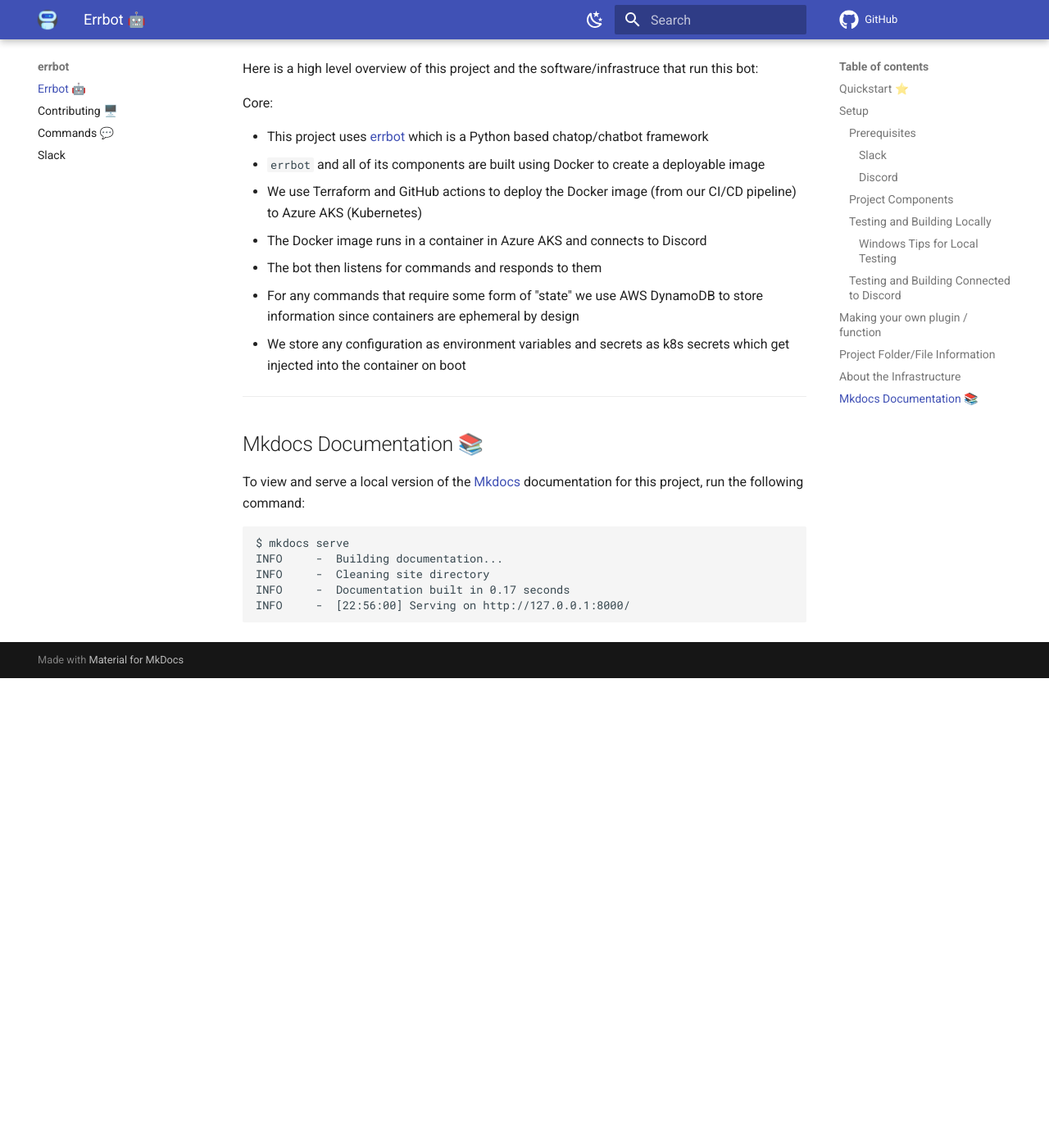
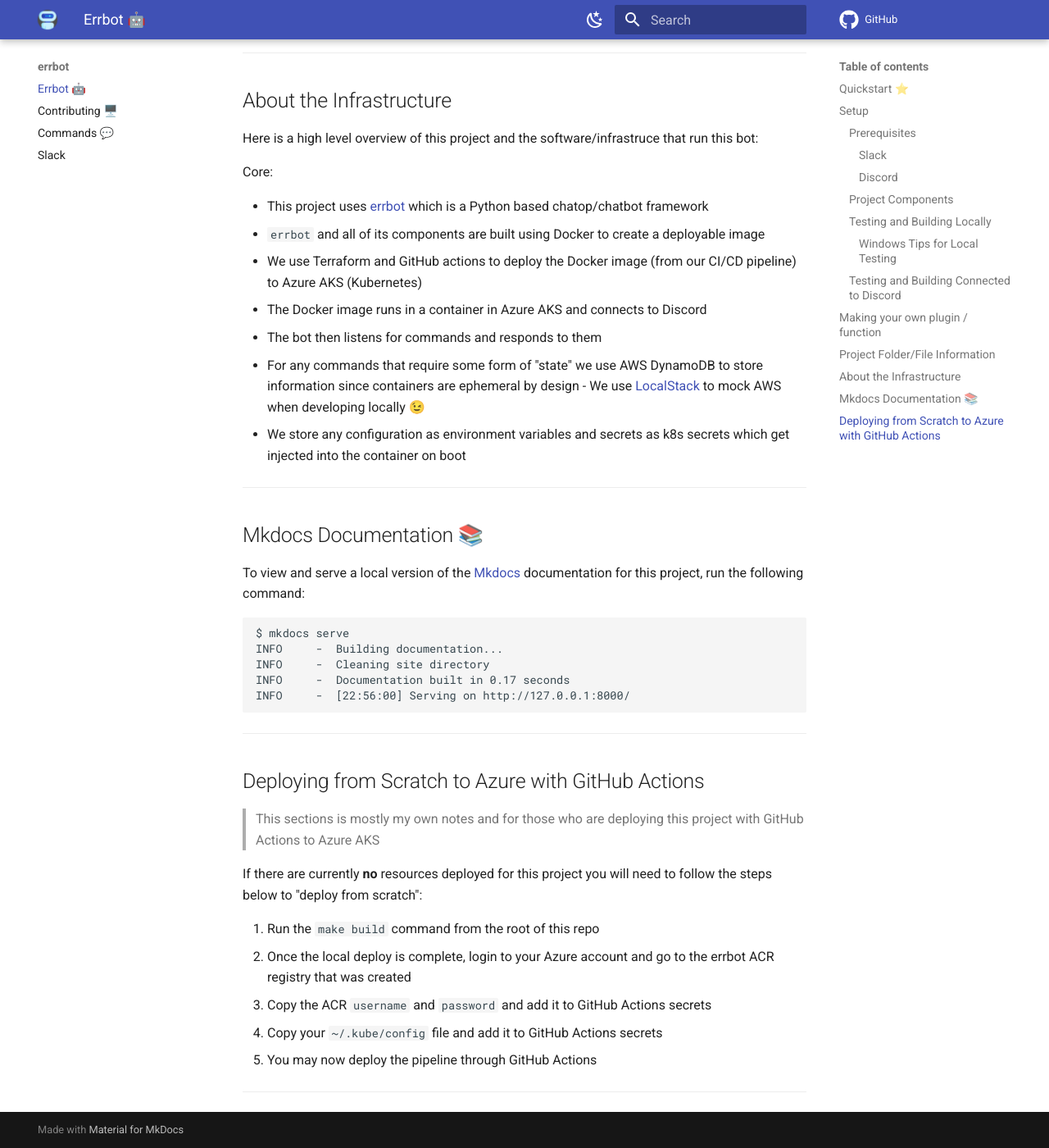
Before and after one commit to GrantBirki/errbot, an MkDocs documentation site: the page built from docs/index.md, in a window 1280 px wide and 1400 px high, scrolled down 5358 px. Shown: the whole window at 82% size. Built offline with MkDocs 1.6.1 and Material for MkDocs 9.7.7, drawn with Linux system fonts in a browser that asks for light colours; comment, search, counter and statistics services are not loaded; before the commit the page ends 6185 px from its top, so only the background shows below that; some of the changed text lies outside the part shown.

Commit message:
updated docs

````diff
--- a/docs/index.md
+++ b/docs/index.md
@@ -6,7 +6,7 @@
 
 The goal of this project is to make it as easy as possible to launch a minimal, working chatbot.
 
-> Note: This repo is a fork of my other project [errbot-launchpad](https://github.com/GrantBirki/errbot-launchpad)
+> Note: This repo is a fork of my other project [errbot-launchpad](https://github.com/GrantBirki/errbot-launchpad) - errbot-launchpad is a way more basic version of this project
 
 **Looking for the bot commands documentation?**
 
@@ -177,6 +177,7 @@
 
 - `.github/` - Mainly GitHub workflows for actions
 - `script/` - Maintenance and automation scripts for working with this project
+- `script/localstack/` - Files and Dockerfiles related to building the localstack container for development
 - `template/` - Template / boilerplate code for new chatops commands
 - `terraform/` - Terraform code for deploying `errbot` resources
   - `terraform/aws` - AWS related resources
@@ -210,7 +211,7 @@
 - We use Terraform and GitHub actions to deploy the Docker image (from our CI/CD pipeline) to Azure AKS (Kubernetes)
 - The Docker image runs in a container in Azure AKS and connects to Discord
 - The bot then listens for commands and responds to them
-- For any commands that require some form of "state" we use AWS DynamoDB to store information since containers are ephemeral by design
+- For any commands that require some form of "state" we use AWS DynamoDB to store information since containers are ephemeral by design - We use [LocalStack](https://github.com/localstack/localstack) to mock AWS when developing locally 😉
 - We store any configuration as environment variables and secrets as k8s secrets which get injected into the container on boot
 
 ---
@@ -226,3 +227,19 @@
 INFO     -  Documentation built in 0.17 seconds
 INFO     -  [22:56:00] Serving on http://127.0.0.1:8000/
 ```
+
+---
+
+## Deploying from Scratch to Azure with GitHub Actions
+
+> This sections is mostly my own notes and for those who are deploying this project with GitHub Actions to Azure AKS
+
+If there are currently **no** resources deployed for this project you will need to follow the steps below to "deploy from scratch":
+
+1. Run the `make build` command from the root of this repo
+1. Once the local deploy is complete, login to your Azure account and go to the errbot ACR registry that was created
+1. Copy the ACR `username` and `password` and add it to GitHub Actions secrets
+1. Copy your `~/.kube/config` file and add it to GitHub Actions secrets
+1. You may now deploy the pipeline through GitHub Actions
+
+---
````
Also changed, not shown: other parts of docs/index.md (+2 -2 lines), README.md (+12 -64 lines).
